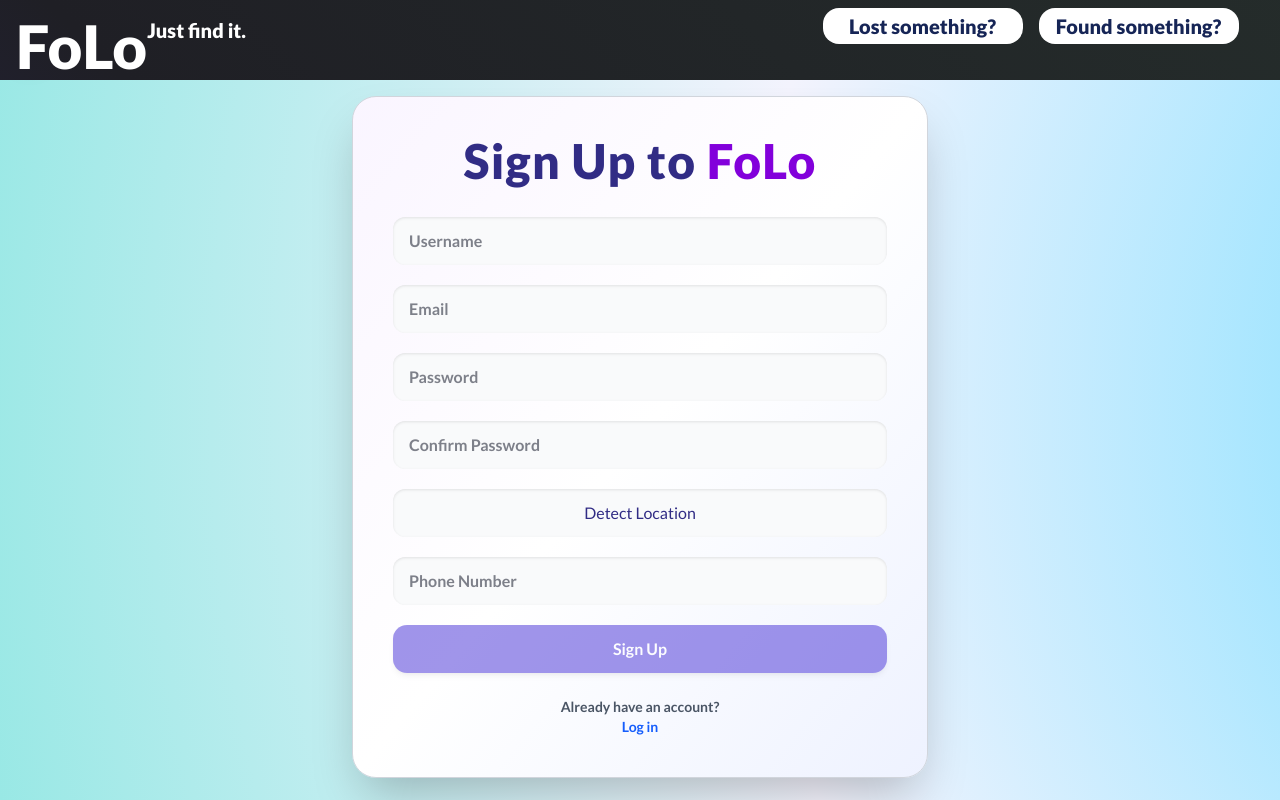
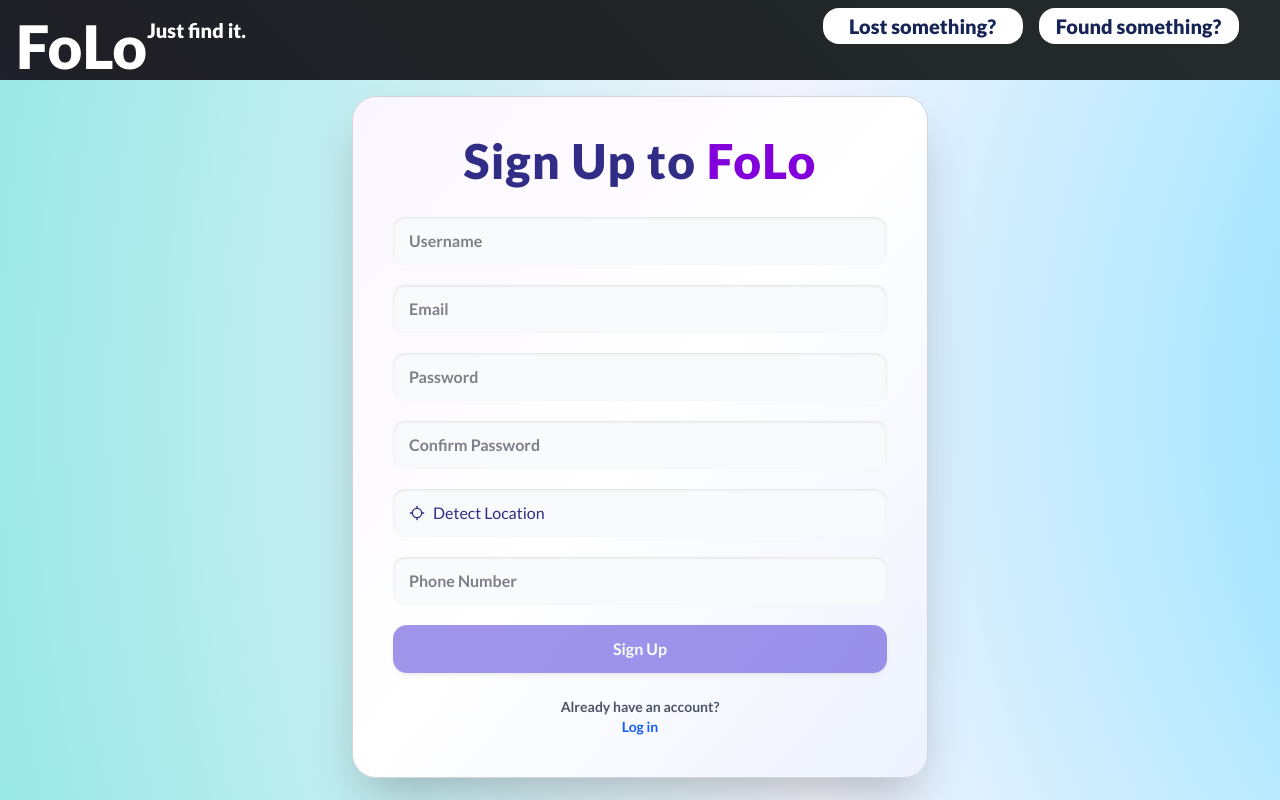
Before and after one commit to asiqueehety/folo, a Next.js app: page /signup in a window 1280 px wide. Built offline with nearby package versions, Linux system fonts and the light colour scheme.

Commit message:
location icon edited

```diff
--- a/components/SignupPage.jsx
+++ b/components/SignupPage.jsx
@@ -3,6 +3,7 @@
 import { Lato } from 'next/font/google'
 import React, {useState,useRef} from 'react'
 import Link from 'next/link'
+import { CheckCircleIcon, LocateFixedIcon, LocateIcon } from 'lucide-react'
 const font1 = Lato({
   weight:['900'],
   subsets: ['latin'],
@@ -144,7 +145,17 @@ export default function SignupPage() {
           className='input-field bg-indigo-100 text-indigo-900 font-medium cursor-pointer hover:bg-indigo-200'
           onClick={locatePos}
         >
-          {Object.keys(address).length === 0 ? 'Detect Location' : 'Location Found'}
+          {Object.keys(address).length === 0 ?
+          <div className='flex items-center'>
+            <LocateIcon className='w-4 h-4 mr-2'/>
+            Detect Location
+          </div>
+          :
+          <div className='flex items-center'>
+            <LocateFixedIcon className='w-4 h-4 mr-2'/>
+            Location Found
+          </div>
+          }
         </button>
 
         <input
```
